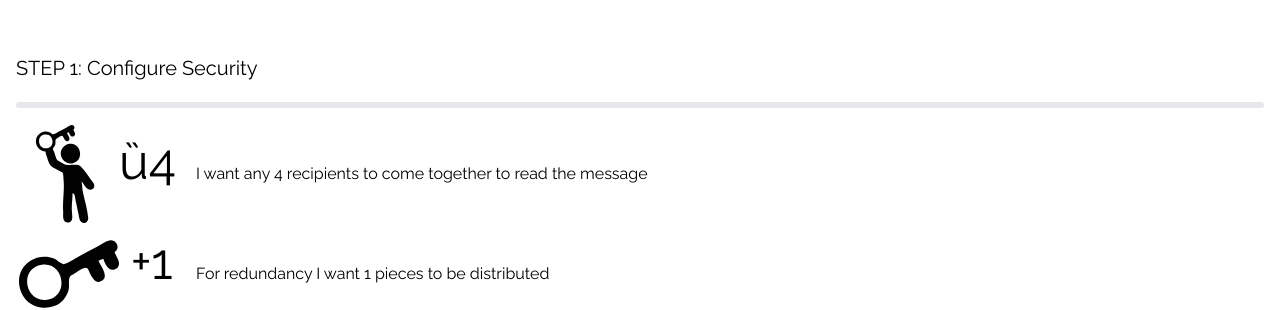
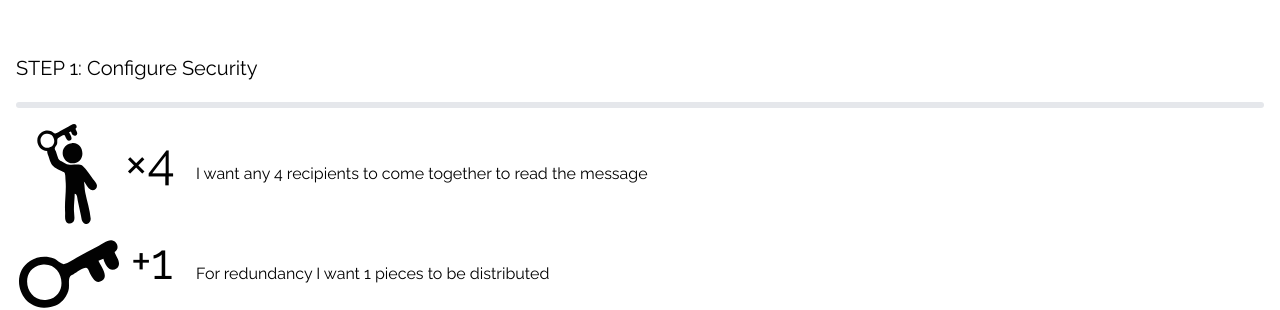
Before and after one commit to FluffyLabs/iamdead.fyi, a React (Create React App) app in the folder frontend/: page /wizzard/security in a window 1280 px wide. Shown: the part 181-491 px from the top of the page. Built offline with nearby package versions, Linux system fonts and the light colour scheme.

Commit message:
fix multiplication sign

```diff
--- a/frontend/src/pages/wizzard/security/security.tsx
+++ b/frontend/src/pages/wizzard/security/security.tsx
@@ -1,8 +1,8 @@
 import { ReactComponent as KeyPerson } from './icons/key-person.svg';
 import { ReactComponent as Key } from './icons/key.svg';
-import { CSSProperties, ComponentType, SVGProps } from 'react';
+import { ComponentType, SVGProps } from 'react';
 
-const MULTIPLICATION_CHAR = '\u{215}';
+const MULTIPLICATION_CHAR = '×';
 
 export const Security = () => {
   const data = {
```
